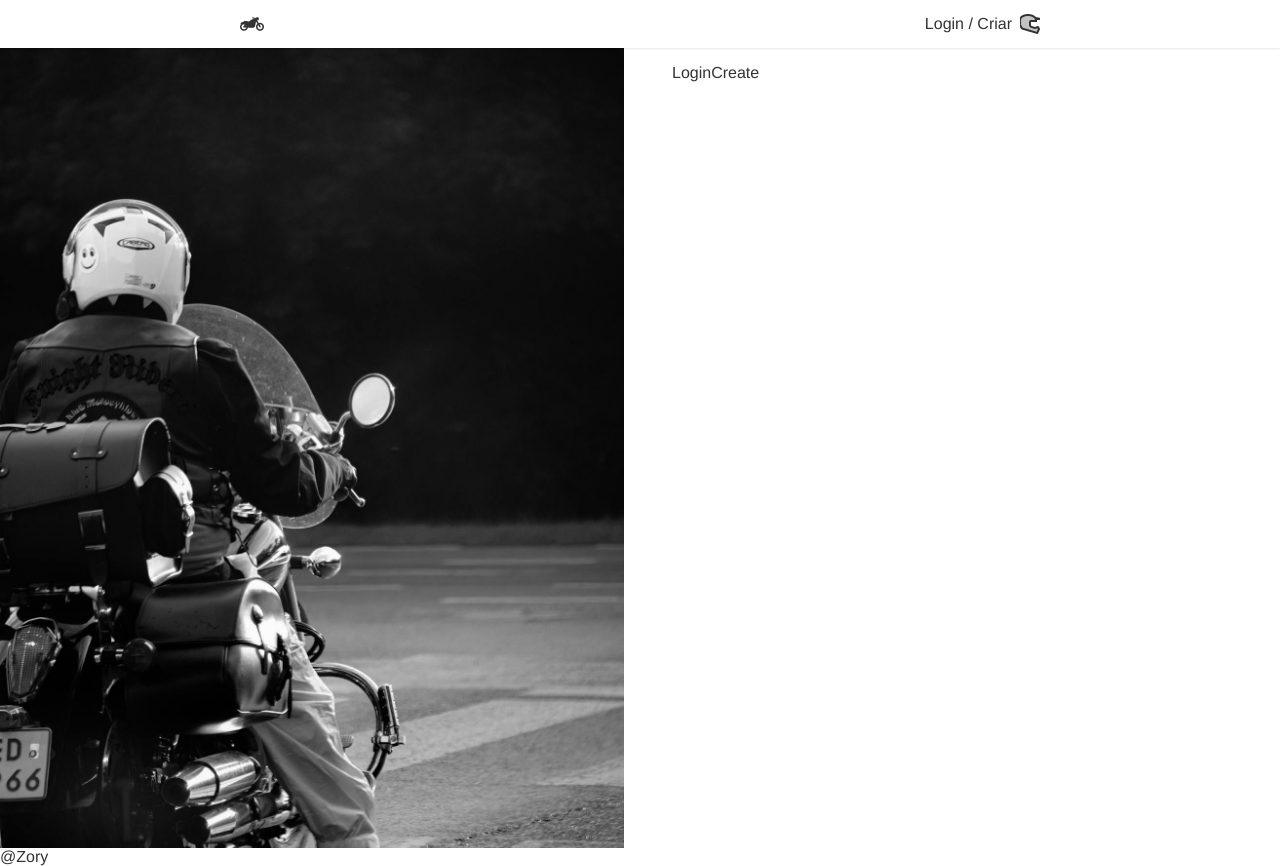
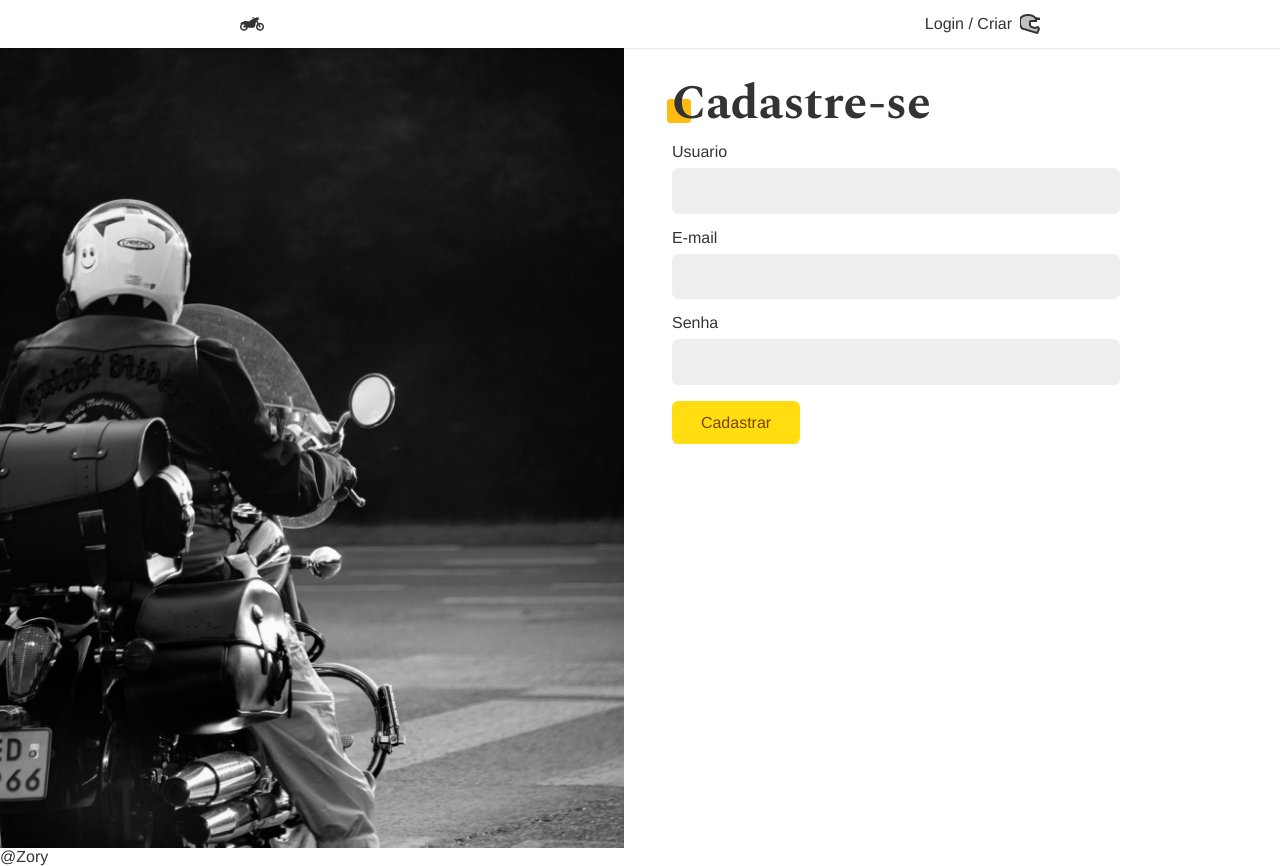
Before and after one commit to Danielzory/React-and-JS, a React (Create React App) app: page /login/criar in a window 1280 px wide. Built offline with nearby package versions, Linux system fonts and the light colour scheme.

Commit message:
Criação do LoginCreate

```diff
--- a/src/Components/Login/LoginCreate.jsx
+++ b/src/Components/Login/LoginCreate.jsx
@@ -1,10 +1,38 @@
 import React from 'react'
+import {Input} from '../Form/Input'
+import {Button} from '../Form/Button'
+import { useForm } from '../../Hooks/useForm';
+import {UserContext} from '../../UserContext'
+import { USER_POST } from '../../api';
 
 const LoginCreate = () =>{
+    const username = useForm();
+    const email = useForm('email');
+    const password = useForm();
+
+    const {userLogin} = React.useContext(UserContext);
+
+    async function handleSubmit (e) {
+      e.preventDefault();
+      const {url, options} = USER_POST({
+        username: username.value,
+        email: email.value,
+        password: password.value,
+      })
+      const response = await fetch(url, options)
+      if (response.ok) userLogin(username.value, password.value);
+    }
+
     return(
-        <div>
-            LoginCreate
-        </div>
+        <section className='animeLeft'>
+            <h1 className='title'>Cadastre-se</h1>
+            <form onSubmit={handleSubmit}>
+                <Input label='Usuario' type="text" name='username' {...username} />
+                <Input label='E-mail' type="email" name='email' {...email} />
+                <Input label='Senha' type="password" name='password' {...password} />
+                <Button>Cadastrar</Button>
+            </form>
+        </section>
     )
 }
 
--- a/src/Hooks/useForm.jsx
+++ b/src/Hooks/useForm.jsx
@@ -6,6 +6,10 @@
         ,
         message: 'Preencha um e-mail válido'
     },
+    password: {
+        regex: /^(?=.*\d)(?=.*[a-z])(?=.*[A-Z])(?=.*[$*&@#])[0-9a-zA-Z$*&@#]{8,}$/,
+        message: 'A senha não é forte o suficiente'
+    }
 };
 
 const useForm = (type) => {                                       //type será informado como parametro
--- a/src/api.js
+++ b/src/api.js
@@ -39,3 +39,17 @@
         },
     };
 }
+
+export function USER_POST(body){
+    return {
+        url: API_URL + '/api/user',
+        options: {
+            method: 'POST',
+            headers: {
+                'Content-Type': 'application/json',
+            },
+
+            body: JSON.stringify(body),
+        },
+    };
+}
```
